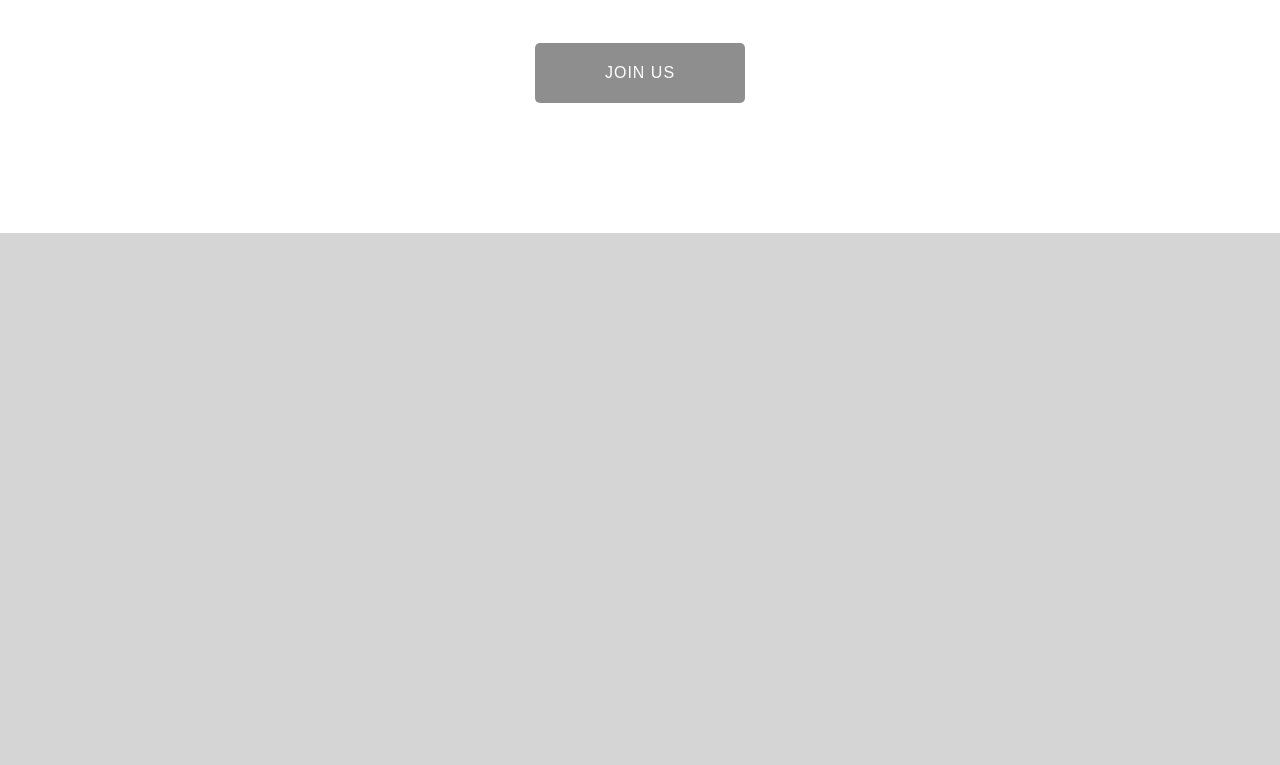
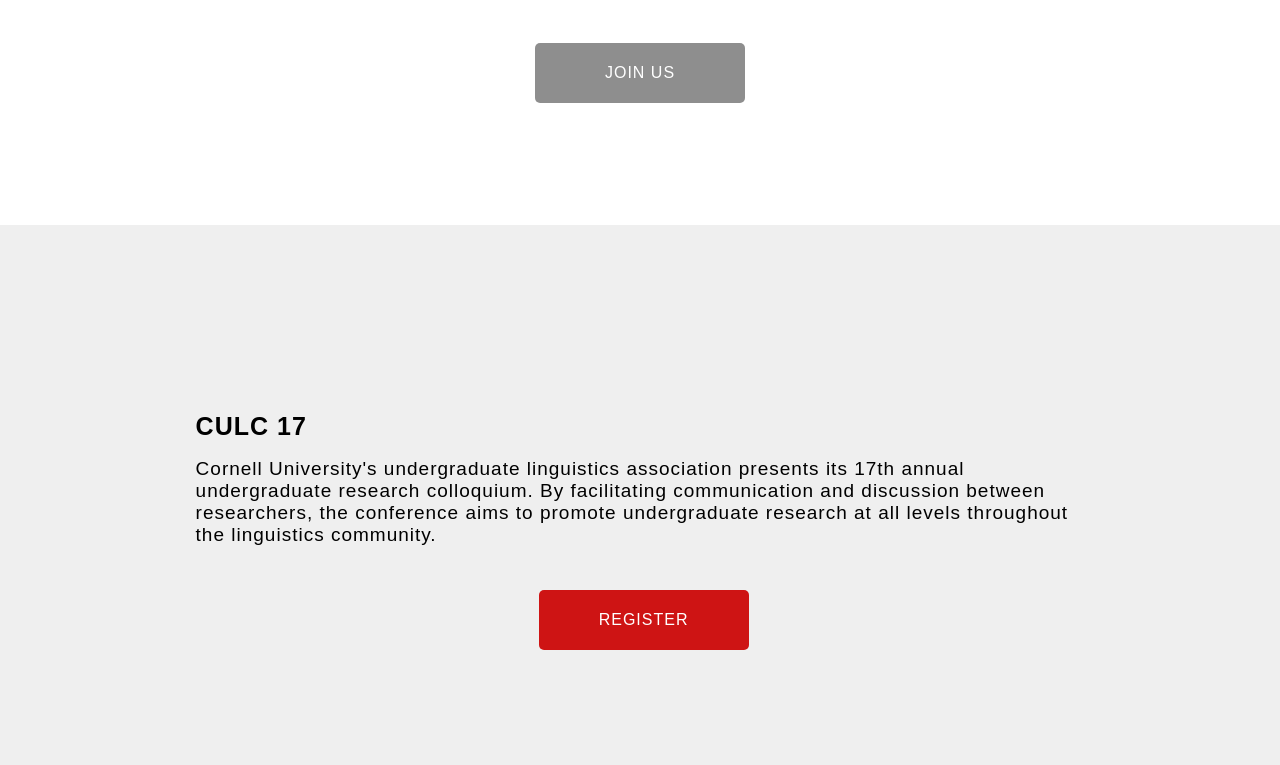
Before and after one commit to novembersvisions/underlings-website, a PHP site: template pages/index.php in a window 1280 px wide; the page is wider, and only the part inside the window is pictured. Shown: the part 1115-1880 px from the top of that part. Before the commit the page ends 1348 px from the top of that part, so only its background shows below. Run offline with PHP 8.4, Linux system fonts and the light colour scheme; the template is opened without the code that fills it, so the values that code supplies are empty.

Commit message:
sections on homepage

```diff
--- a/pages/index.php
+++ b/pages/index.php
@@ -38,6 +38,14 @@ $nav_contact = '';
   <a href="https://cornell.campusgroups.com/UnderLings/club_signup" target="_blank"><div class="home-2-button"><p>Join Us</p></div></a>
 </div>
 
+<div class="home-3">
+  <div class="home-3-text">
+    <h1>CULC 17</h1>
+    <h2>Cornell University's undergraduate linguistics association presents its 17th annual undergraduate research colloquium. By facilitating communication and discussion between researchers, the conference aims to promote undergraduate research at all levels throughout the linguistics community.</h2>
+    <a href="/culc"><div class="home-3-button"><p>Register</p></div></a>
+  </div>
+</div>
+
 </body>
 
 </html>
--- a/public/styles/style.css
+++ b/public/styles/style.css
@@ -71,6 +71,26 @@ nav {
     padding: 170px;
 }
 
+.home-3 {
+    position: absolute;
+    height: 200px;
+    padding: 170px;
+    width: 100vw;
+    left: 0;
+    background-color: rgb(239, 239, 239);
+    letter-spacing: 1px;
+}
+
+.home-3-text {
+    width: 70%;
+    margin-right: 10%;
+    margin-left: 2%;
+}
+
+.home-3-text h1 {
+    font-size: 25px;
+}
+
 .home-1-text {
     position: absolute;
     margin-top: 5%;
@@ -79,7 +99,7 @@ nav {
     letter-spacing: 1px;
 }
 
-.home-2-button {
+.home-2-button,.home-3-button {
     margin-right: auto;
     margin-left: auto;
     margin-top: 5%;
@@ -90,6 +110,10 @@ nav {
     padding: 5px;
     border-radius: 5px;
     color: white;
+}
+
+.home-3-button {
+    background-color: rgb(206, 20, 20);
 }
 
 .home-2-button:hover {
@@ -111,7 +135,7 @@ nav {
     color: white;
 }
 
-.home-1-button:hover {
+.home-1-button:hover,.home-3-button:hover {
     background-color: rgb(219, 89, 89);
 }
 
```
